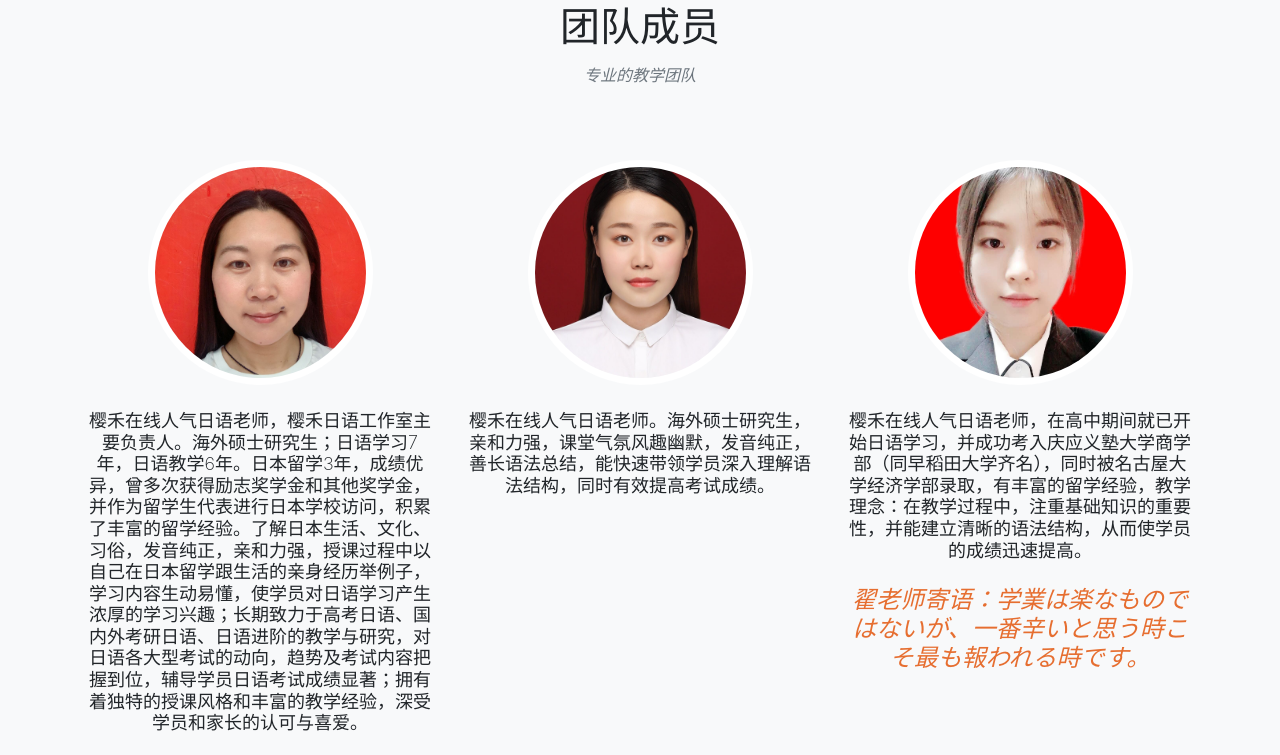
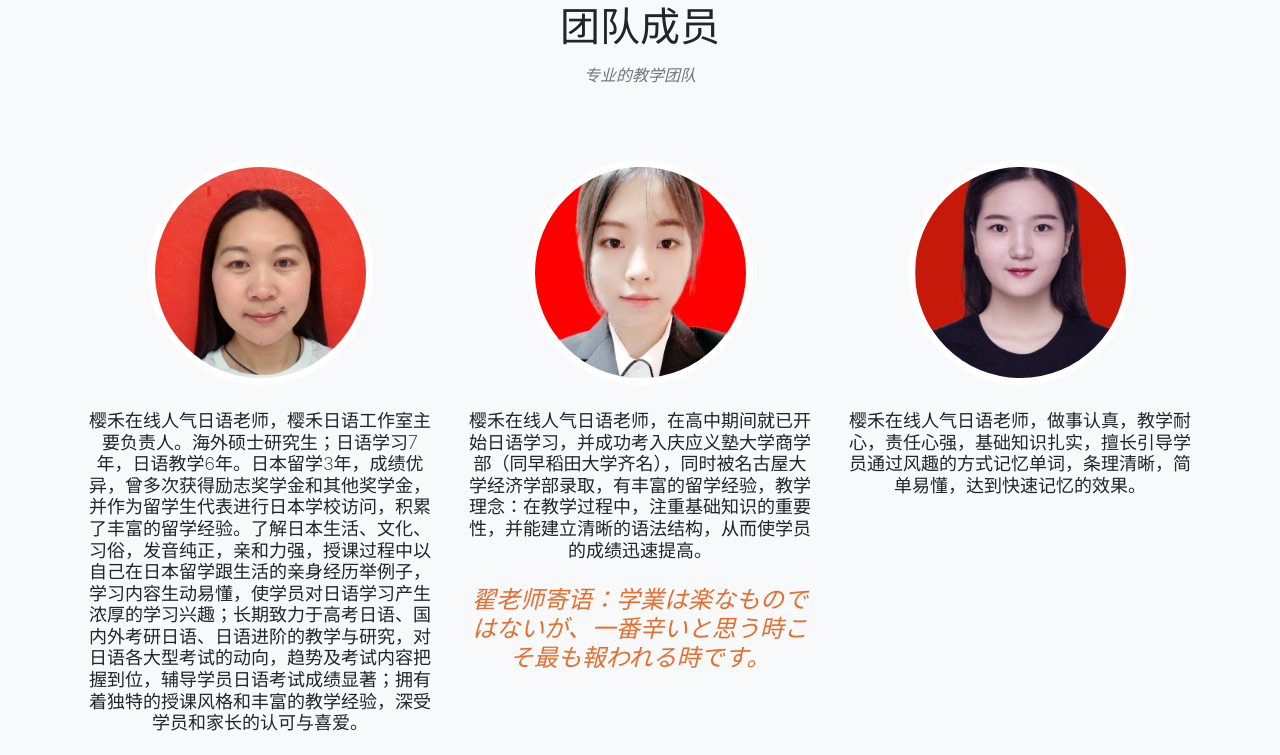
Before and after one commit to YangXinlei/yzh, a website with bundled scripts: page index.html in a window 1280 px wide. Shown: the part 3998-4753 px from the top of the page. Built offline with nearby package versions, Linux system fonts and the light colour scheme; files whose address does not match are found by name; a web font is replaced by a local one.

Commit message:
remove zhao

```diff
--- a/index.html
+++ b/index.html
@@ -228,12 +228,6 @@
                 樱禾在线人气日语老师，樱禾日语工作室主要负责人。海外硕士研究生；日语学习7年，日语教学6年。日本留学3年，成绩优异，曾多次获得励志奖学金和其他奖学金，并作为留学生代表进行日本学校访问，积累了丰富的留学经验。了解日本生活、文化、习俗，发音纯正，亲和力强，授课过程中以自己在日本留学跟生活的亲身经历举例子，学习内容生动易懂，使学员对日语学习产生浓厚的学习兴趣；长期致力于高考日语、国内外考研日语、日语进阶的教学与研究，对日语各大型考试的动向，趋势及考试内容把握到位，辅导学员日语考试成绩显著；拥有着独特的授课风格和丰富的教学经验，深受学员和家长的认可与喜爱。
               </h5>
               <h4><i>杨老师寄语：あなたが笑顔で笑って、自信を持って、前に歩こうとしている様子を見たいです。</i></h4>
-            </div>
-          </div>
-          <div class="col-sm-4">
-            <div class="team-member">
-              <img class="mx-auto rounded-circle img-fluid" src="img/team/2.jpg" alt="许昌市日语教室" title="赵璟萱">
-              <h5>樱禾在线人气日语老师。海外硕士研究生，亲和力强，课堂气氛风趣幽默，发音纯正，善长语法总结，能快速带领学员深入理解语法结构，同时有效提高考试成绩。</h5>
             </div>
           </div>
           <div class="col-sm-4">
```
